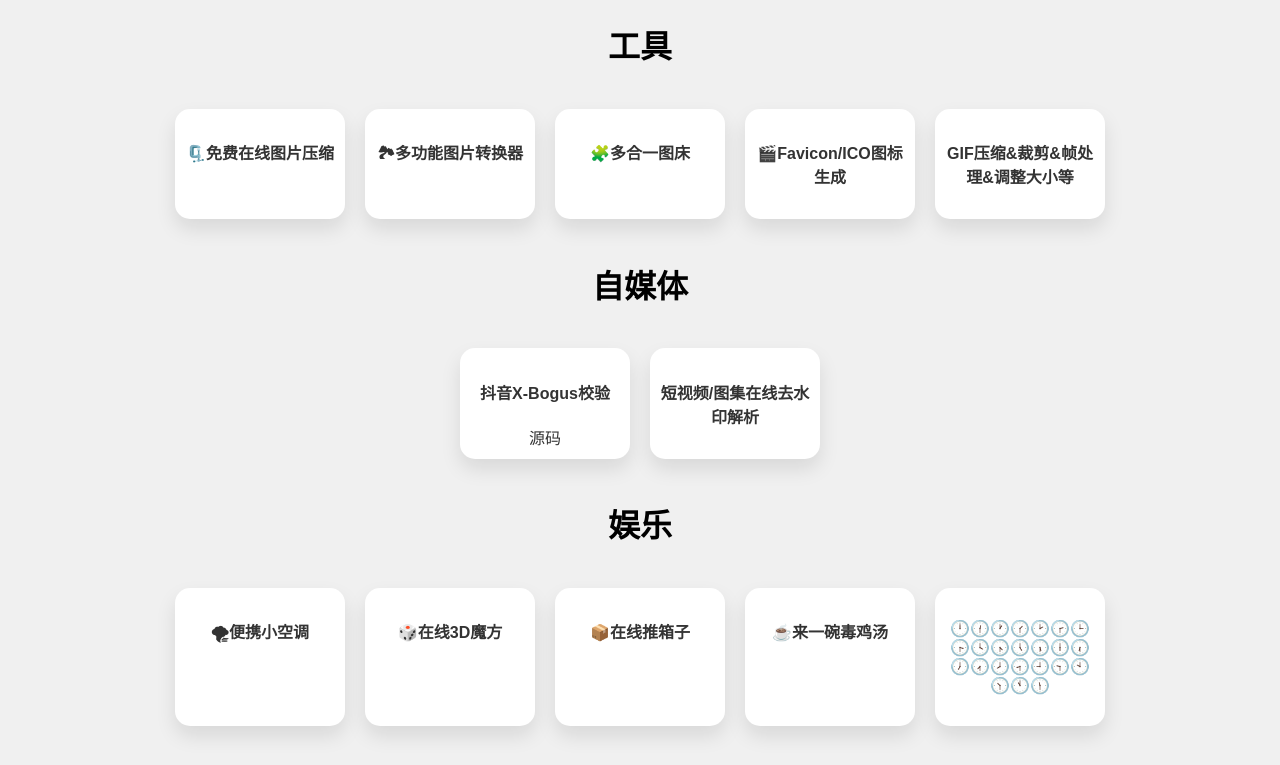
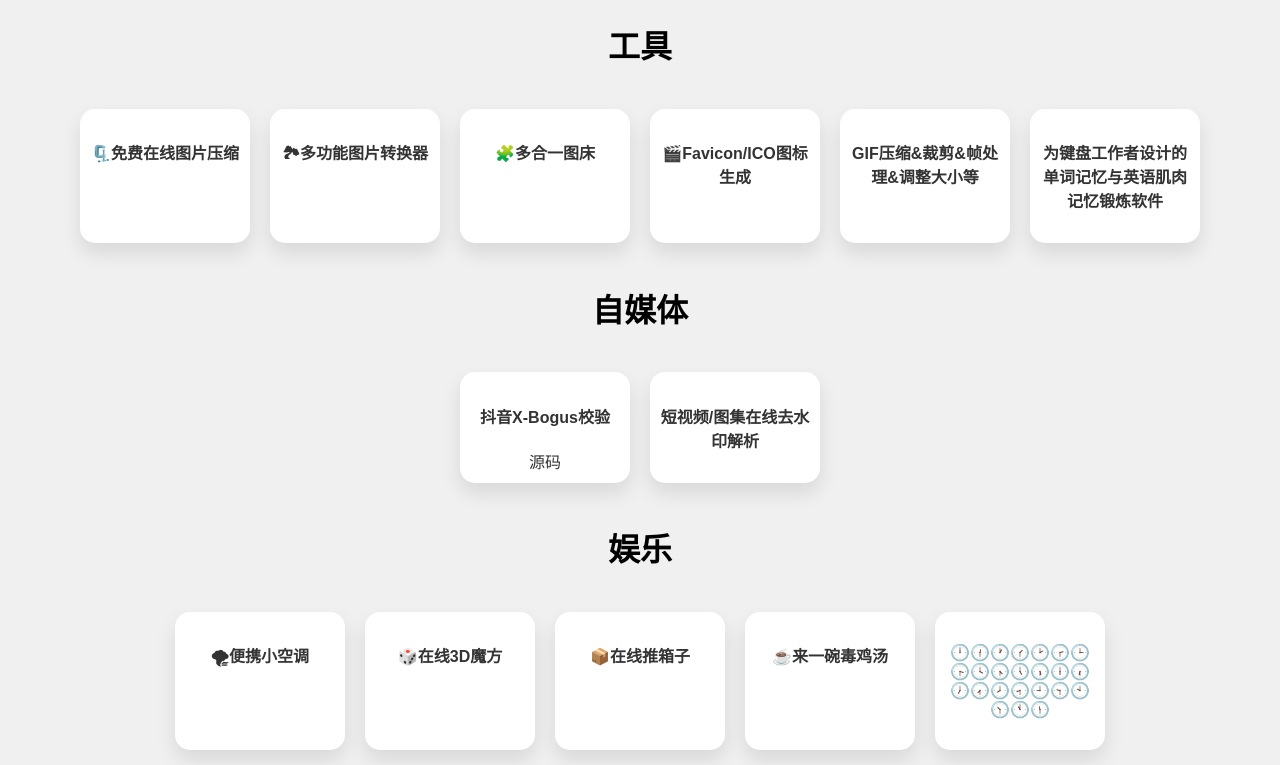
Before and after one commit to tdouguo/nav, a plain HTML site: page index.html in a window 1280 px wide. Shown: the top 765 px of the page. Drawn offline with Linux system fonts and the light colour scheme.

Commit message:
Update index.html

```diff
--- a/index.html
+++ b/index.html
@@ -56,6 +56,9 @@
         </div>
         <div class="card">
             <a href="https://gif.onf.cc"><h4>GIF压缩&裁剪&帧处理&调整大小等</h4></a>
+        </div>
+        <div class="card">
+            <a href="https://learn.onf.cc"><h4>为键盘工作者设计的单词记忆与英语肌肉记忆锻炼软件</h4></a>
         </div>
     </div>
     <h1>自媒体</h1>
```
